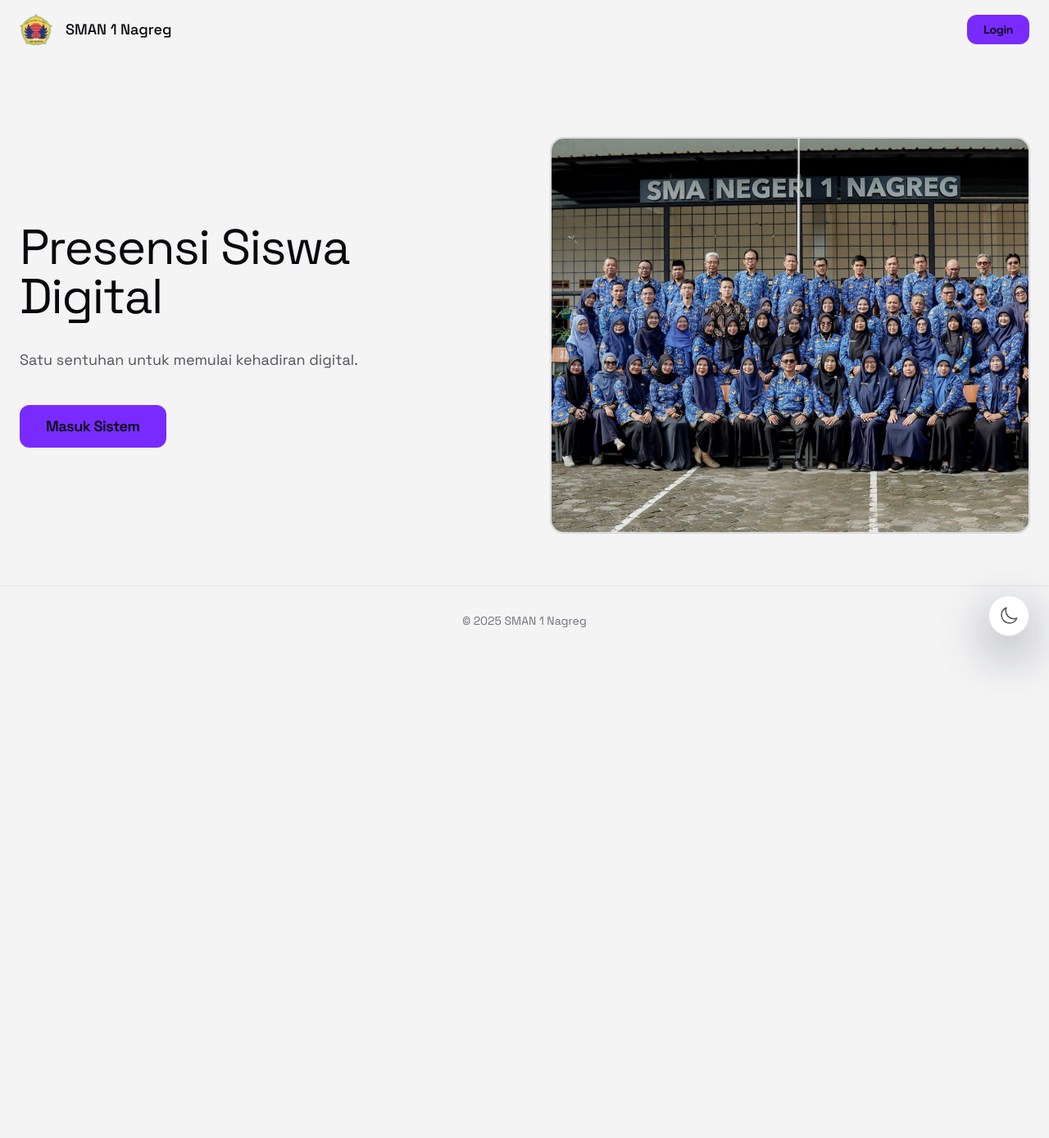
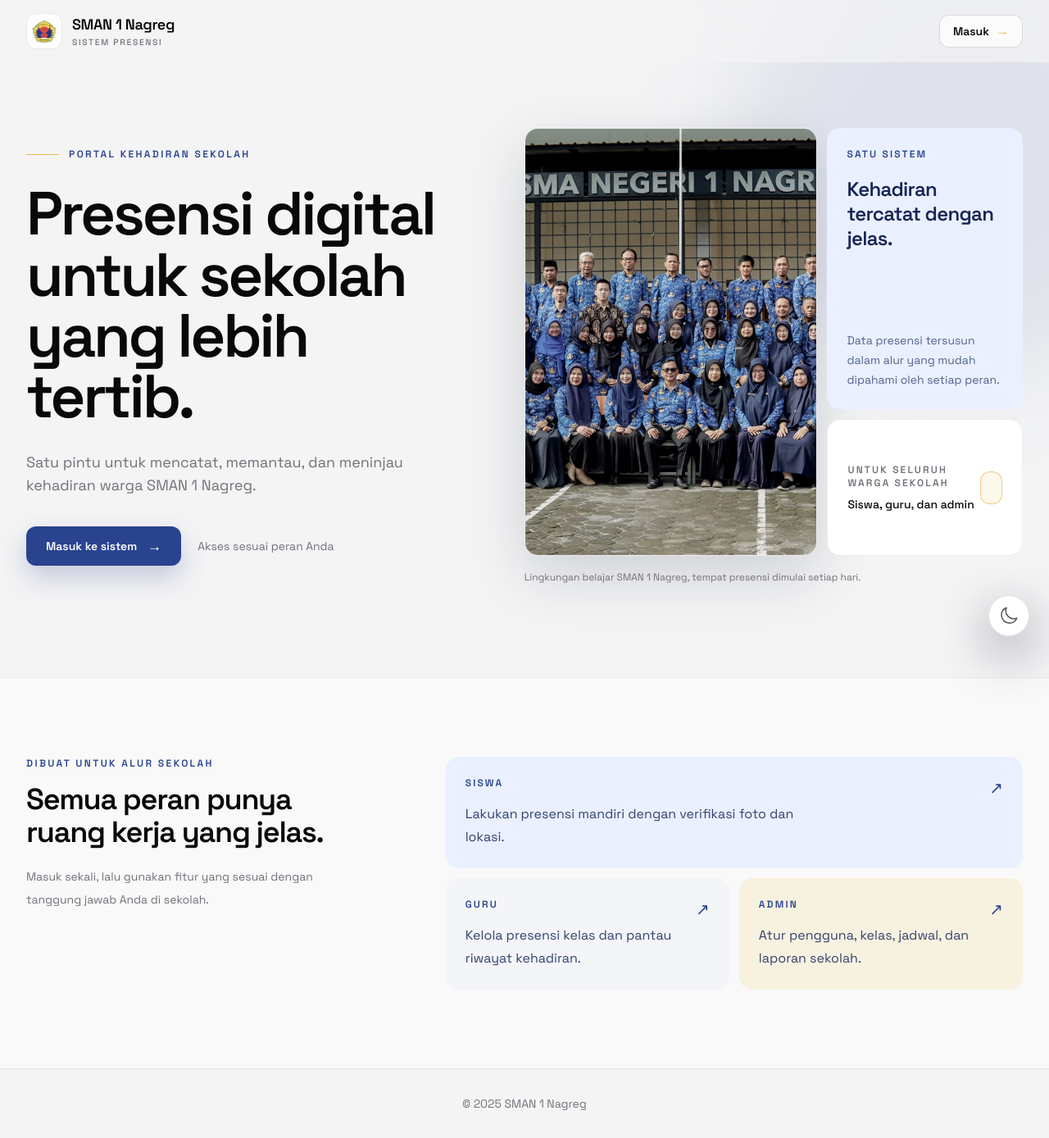
Before and after one commit to Diazalfiari/absensi_sman1nagreg, a React (Create React App) app: page / in a window 1280 px wide. Shown: the whole page at 82% size. Before the commit the page ends 800 px from the top, so only its background shows below. Built offline with nearby package versions, Linux system fonts and the light colour scheme; the HTML template or start-up script is replaced by a standard one; a web font is replaced by a local one.

Commit message:
feat : redesign halaman home

```diff
--- a/src/components/common/Footer.jsx
+++ b/src/components/common/Footer.jsx
@@ -6,7 +6,7 @@ const Footer = ({ containerClassName = 'max-w-6xl mx-auto px-4' }) => {
   return (
     <footer className="border-t border-zinc-800 py-8 text-zinc-500 text-sm">
       <div className={`text-center ${containerClassName}`}>
-        © {year} SMAN 1 Nagreg
+        &copy; {year} SMAN 1 Nagreg
       </div>
     </footer>
   );
--- a/src/components/common/Navbar.jsx
+++ b/src/components/common/Navbar.jsx
@@ -1,23 +1,31 @@
 import React from 'react';
 import { Link } from 'react-router-dom';
 import logoSmansan from '../../assets/images/logosmansan.png';
-import Button from '../common/Button';
 
 const Navbar = ({ transparent = false }) => {
   const baseClasses = transparent
-    ? 'bg-transparent'
+    ? 'bg-zinc-950/70 backdrop-blur-xl'
     : 'bg-zinc-950/80 backdrop-blur-xl border-b border-zinc-800';
 
   return (
-    <nav className={`${baseClasses} sticky top-0 z-40 py-4 px-6`}>
-      <div className="max-w-7xl mx-auto flex items-center justify-between">
-        <Link to="/" className="flex items-center gap-4 group">
-          <img src={logoSmansan} alt="Logo SMAN 1 Nagreg" className="w-10 h-10 object-contain" />
-          <p className="font-display text-lg text-zinc-50 font-medium">SMAN 1 Nagreg</p>
+    <nav className={`${baseClasses} sticky top-0 z-40 px-6 py-4 lg:px-8`}>
+      <div className="mx-auto flex max-w-7xl items-center justify-between">
+        <Link to="/" className="group flex items-center gap-3" aria-label="Kembali ke beranda SMAN 1 Nagreg">
+          <span className="flex h-11 w-11 items-center justify-center rounded-xl border border-zinc-800/80 bg-zinc-900/80 p-1.5 transition duration-200 group-hover:border-[#e5ba4b]/70">
+            <img src={logoSmansan} alt="Logo SMAN 1 Nagreg" className="h-full w-full object-contain" />
+          </span>
+          <span>
+            <span className="block font-display text-base font-semibold tracking-[-0.02em] text-zinc-50 sm:text-lg">SMAN 1 Nagreg</span>
+            <span className="hidden text-[0.65rem] font-medium uppercase tracking-[0.16em] text-zinc-500 sm:block">Sistem presensi</span>
+          </span>
         </Link>
 
-        <Link to="/login">
-          <Button variant="primary" size="sm" className="rounded-full px-5">Login</Button>
+        <Link
+          to="/login"
+          className="inline-flex min-h-10 items-center gap-2 rounded-xl border border-zinc-700/80 bg-zinc-900/70 px-4 text-sm font-semibold text-zinc-50 transition duration-200 hover:border-[#e5ba4b]/70 hover:bg-zinc-800 active:scale-[0.98] focus-visible:outline-none focus-visible:ring-2 focus-visible:ring-[#e5ba4b] focus-visible:ring-offset-2 focus-visible:ring-offset-zinc-950"
+        >
+          Masuk
+          <span aria-hidden="true" className="text-base leading-none text-[#e5ba4b]">&#8594;</span>
         </Link>
       </div>
     </nav>
--- a/src/pages/Home.jsx
+++ b/src/pages/Home.jsx
@@ -3,41 +3,136 @@ import { Link } from 'react-router-dom';
 import Navbar from '../components/common/Navbar';
 import Footer from '../components/common/Footer';
 import heroImage from '../assets/images/smansan2.jpg';
-import Button from '../components/common/Button';
+
+const accessPoints = [
+  {
+    role: 'Siswa',
+    description: 'Lakukan presensi mandiri dengan verifikasi foto dan lokasi.',
+    tone: 'bg-[#eaf0ff] dark:bg-[#152143]',
+  },
+  {
+    role: 'Guru',
+    description: 'Kelola presensi kelas dan pantau riwayat kehadiran.',
+    tone: 'bg-[#f3f5f8] dark:bg-[#1b1d22]',
+  },
+  {
+    role: 'Admin',
+    description: 'Atur pengguna, kelas, jadwal, dan laporan sekolah.',
+    tone: 'bg-[#f7f1df] dark:bg-[#292615]',
+  },
+];
 
 const Home = () => {
   return (
-    <div className="min-h-[100dvh] bg-zinc-950 text-zinc-50 selection:bg-primary-500/30">
+    <div className="home-page min-h-[100dvh] overflow-hidden bg-zinc-950 text-zinc-50 selection:bg-[#29438f]/20">
       <Navbar transparent={true} />
-      <main className="max-w-7xl mx-auto px-6 pt-24 pb-16">
-        <section className="grid lg:grid-cols-2 gap-16 items-center">
-          <div className="space-y-8 max-w-xl">
-            <h1 className="text-5xl md:text-6xl font-display tracking-tight leading-[1.1]">
-              Presensi Siswa Digital
+
+      <main>
+        <section className="relative mx-auto max-w-7xl px-6 pb-20 pt-10 sm:pt-16 lg:px-8 lg:pb-28 lg:pt-20">
+          <div
+            aria-hidden="true"
+            className="pointer-events-none absolute -right-40 -top-40 h-[34rem] w-[34rem] rounded-full bg-[#29438f]/10 blur-3xl dark:bg-[#6d80d8]/10"
+          />
+
+          <div className="relative grid items-center gap-14 lg:grid-cols-[0.93fr_1.07fr] lg:gap-16">
+            <div className="max-w-2xl">
+              <div className="mb-7 flex items-center gap-3 text-xs font-semibold uppercase tracking-[0.2em] text-[#29438f] dark:text-[#9eafff]">
+                <span className="h-px w-10 bg-[#e5ba4b]" />
+                Portal kehadiran sekolah
+              </div>
+
+              <h1 className="max-w-xl font-display text-5xl font-semibold leading-[1.02] tracking-[-0.045em] text-zinc-50 sm:text-6xl lg:text-[4.65rem]">
+                Presensi digital untuk sekolah yang lebih tertib.
               </h1>
-            <p className="text-lg text-zinc-400 max-w-md leading-relaxed">
-              Satu sentuhan untuk memulai kehadiran digital.
+
+              <p className="mt-7 max-w-lg text-base leading-8 text-zinc-500 dark:text-zinc-400 sm:text-lg">
+                Satu pintu untuk mencatat, memantau, dan meninjau kehadiran warga SMAN 1 Nagreg.
               </p>
-            <div className="pt-2">
-              <Link to="/login">
-                <Button size="lg" className="w-full sm:w-auto px-8">
-                  Masuk Sistem
-                </Button>
+
+              <div className="mt-9 flex flex-col items-start gap-5 sm:flex-row sm:items-center">
+                <Link
+                  to="/login"
+                  className="inline-flex min-h-12 items-center justify-center gap-3 rounded-xl bg-[#29438f] px-6 text-sm font-semibold text-white shadow-[0_14px_32px_rgba(41,67,143,0.24)] transition duration-200 hover:-translate-y-0.5 hover:bg-[#203674] active:translate-y-0 focus-visible:outline-none focus-visible:ring-2 focus-visible:ring-[#e5ba4b] focus-visible:ring-offset-2 focus-visible:ring-offset-zinc-950"
+                >
+                  Masuk ke sistem
+                  <span aria-hidden="true" className="text-lg leading-none">&#8594;</span>
                 </Link>
+                <span className="text-sm text-zinc-500 dark:text-zinc-400">Akses sesuai peran Anda</span>
               </div>
             </div>
-          <div className="relative isolate">
-            <div className="rounded-2xl overflow-hidden bg-zinc-900 border border-zinc-800 ring-1 ring-zinc-700">
+
+            <div className="relative lg:pl-2">
+              <div className="grid gap-3 sm:grid-cols-[1.2fr_0.8fr]">
+                <figure className="overflow-hidden rounded-2xl border border-zinc-800/70 bg-zinc-900 shadow-[0_24px_70px_rgba(15,23,42,0.16)] dark:shadow-[0_24px_70px_rgba(0,0,0,0.3)] sm:row-span-2">
                   <img
                     src={heroImage}
-                alt="SMAN 1 Nagreg"
-                className="w-full h-[480px] object-cover"
+                    alt="Keluarga besar SMAN 1 Nagreg"
+                    className="h-full min-h-[360px] w-full object-cover grayscale-[12%] transition duration-700 hover:scale-[1.025] hover:grayscale-0 sm:min-h-[520px]"
                   />
+                </figure>
+
+                <aside className="flex min-h-[220px] flex-col justify-between rounded-2xl bg-[#eaf0ff] p-6 text-[#172654] dark:bg-[#152143] dark:text-[#eef2ff] sm:min-h-0">
+                  <div>
+                    <p className="text-xs font-semibold uppercase tracking-[0.18em] text-[#29438f] dark:text-[#aebcff]">
+                      Satu sistem
+                    </p>
+                    <p className="mt-5 max-w-[14rem] font-display text-2xl font-semibold leading-tight tracking-[-0.03em]">
+                      Kehadiran tercatat dengan jelas.
+                    </p>
+                  </div>
+                  <p className="mt-8 text-sm leading-6 text-[#52628e] dark:text-[#b4bfdf]">
+                    Data presensi tersusun dalam alur yang mudah dipahami oleh setiap peran.
+                  </p>
+                </aside>
+
+                <div className="flex items-center justify-between rounded-2xl border border-zinc-800/70 bg-zinc-900 px-6 py-5 dark:bg-zinc-900">
+                  <div>
+                    <p className="text-xs font-semibold uppercase tracking-[0.18em] text-zinc-500">Untuk seluruh warga sekolah</p>
+                    <p className="mt-2 text-sm font-medium text-zinc-50">Siswa, guru, dan admin</p>
+                  </div>
+                  <div aria-hidden="true" className="h-10 w-10 rounded-xl border border-[#e5ba4b]/70 bg-[#e5ba4b]/10" />
+                </div>
+              </div>
+              <p className="mt-4 text-xs leading-5 text-zinc-500 dark:text-zinc-500">
+                Lingkungan belajar SMAN 1 Nagreg, tempat presensi dimulai setiap hari.
+              </p>
+            </div>
+          </div>
+        </section>
+
+        <section className="border-t border-zinc-800/70 bg-zinc-900/40" aria-labelledby="access-title">
+          <div className="mx-auto grid max-w-7xl gap-10 px-6 py-16 lg:grid-cols-[0.76fr_1.24fr] lg:gap-20 lg:px-8 lg:py-24">
+            <div>
+              <p className="text-xs font-semibold uppercase tracking-[0.2em] text-[#29438f] dark:text-[#9eafff]">Dibuat untuk alur sekolah</p>
+              <h2 id="access-title" className="mt-4 max-w-sm font-display text-3xl font-semibold leading-tight tracking-[-0.035em] text-zinc-50 sm:text-4xl">
+                Semua peran punya ruang kerja yang jelas.
+              </h2>
+              <p className="mt-5 max-w-sm text-sm leading-7 text-zinc-500 dark:text-zinc-400">
+                Masuk sekali, lalu gunakan fitur yang sesuai dengan tanggung jawab Anda di sekolah.
+              </p>
+            </div>
+
+            <div className="grid gap-3 sm:grid-cols-2">
+              {accessPoints.map((item, index) => (
+                <article
+                  key={item.role}
+                  className={`${item.tone} rounded-2xl p-6 transition duration-200 hover:-translate-y-1 ${index === 0 ? 'sm:col-span-2' : ''}`}
+                >
+                  <div className="flex items-start justify-between gap-6">
+                    <div>
+                      <p className="text-xs font-semibold uppercase tracking-[0.18em] text-[#29438f] dark:text-[#aebcff]">{item.role}</p>
+                      <p className="mt-4 max-w-md text-base leading-7 text-[#33436f] dark:text-zinc-300">{item.description}</p>
+                    </div>
+                    <span aria-hidden="true" className="text-xl text-[#29438f] dark:text-[#aebcff]">&#8599;</span>
+                  </div>
+                </article>
+              ))}
             </div>
           </div>
         </section>
       </main>
-      <Footer containerClassName="max-w-7xl mx-auto px-6" />
+
+      <Footer containerClassName="mx-auto max-w-7xl px-6 lg:px-8" />
     </div>
   );
 };
```
Lines whose indentation alone changed are shown as unchanged.
